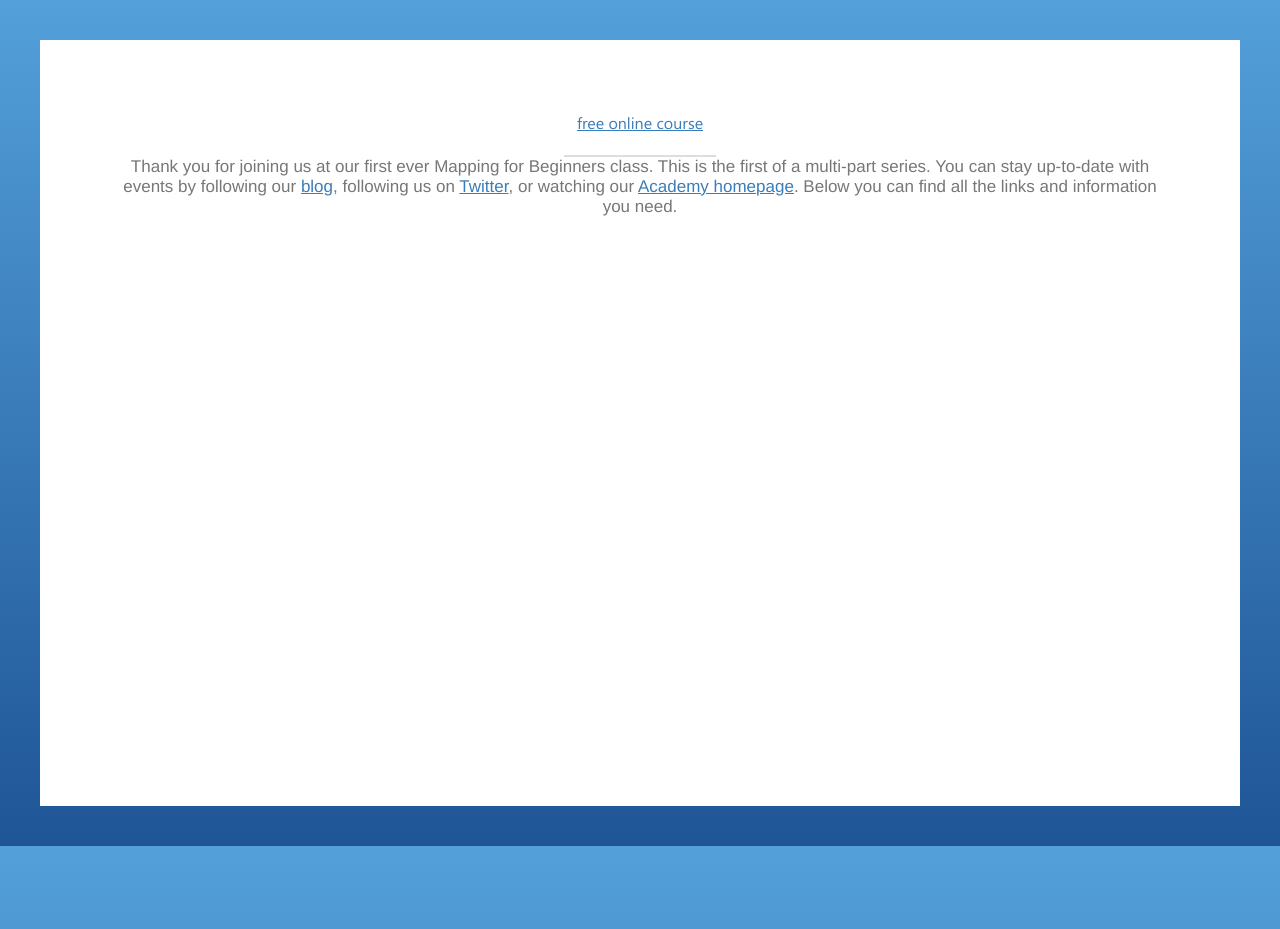
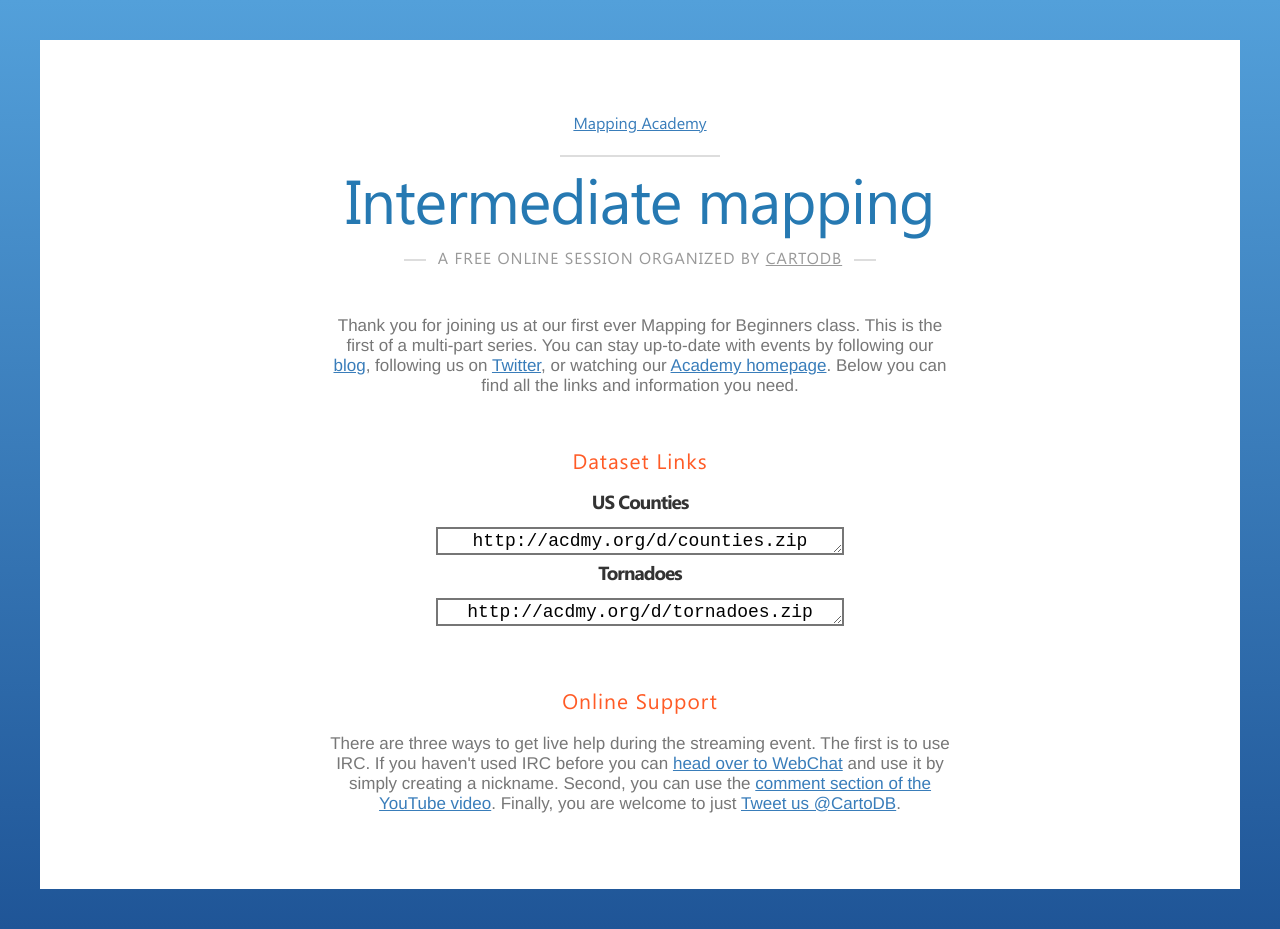
Before and after one commit to Vizzuality/MapAcademy, a Jekyll site: the page built from _posts/introduction/2013-12-20-intermediate-mapping.markdown, in a window 1280 px wide. Built offline with Jekyll 4.4.1, drawn with Linux system fonts in a browser that asks for light colours; before the commit the page ends 900 px from its top, so only the background shows below that; some of the changed lines change nothing that is shown.

Commit message:
permalink

```diff
--- a/_posts/introduction/2013-12-20-intermediate-mapping.markdown
+++ b/_posts/introduction/2013-12-20-intermediate-mapping.markdown
@@ -1,7 +1,12 @@
 ---
-layout: home
+layout: post
 title:  Intermediate mapping
 date:   2013-12-20
+categories: Introduction
+tags: future
+description: In this course we will go from...
+datasets: [{name: 'US Counties', link: http://acdmy.org/d/counties.zip}, {name: 'Tornadoes', link: http://acdmy.org/d/tornadoes.zip}]
+support: "true"
 ---
 
 Thank you for joining us at our first ever Mapping for Beginners class. This is the first of a multi-part series. You can stay up-to-date with events by following our <a href="http://blog.cartodb.com/" target="_blank">blog</a>, following us on <a href="https://twitter.com/cartodb" target="_blank">Twitter</a>, or watching our <a href="" target="_blank">Academy homepage</a>. Below you can find all the links and information you need.
```
Also changed, not shown: 2 other files.
